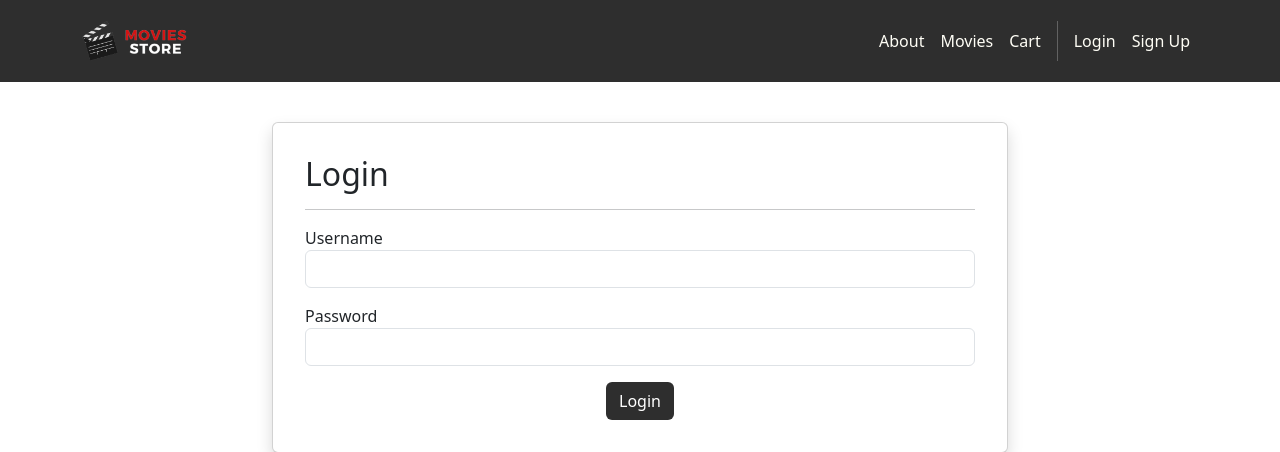
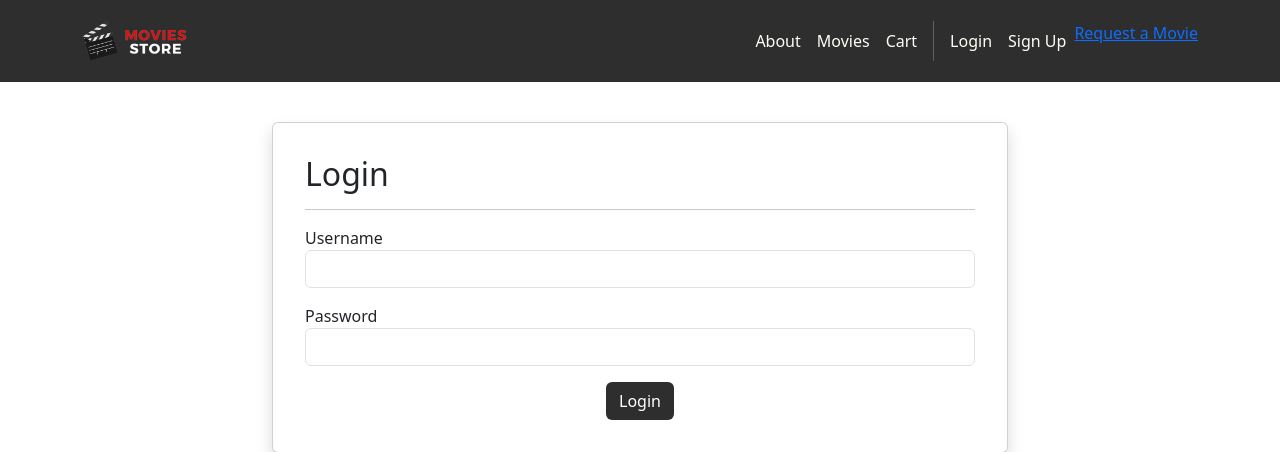
Before and after one commit to Samuel4949/MovieStore, a Django app: page /accounts/login/ in a window 1280 px wide. Shown: the top 452 px of the page. Run offline with Django 5.2, Linux system fonts and the light colour scheme; some libraries are stand-ins or nearby versions.

Commit message:
Button Link

```diff
--- a/moviesstore/templates/base.html
+++ b/moviesstore/templates/base.html
@@ -36,6 +36,8 @@
             {% else %}
             <a class="nav-link" href="{% url 'accounts.login' %}">Login</a>
             <a class="nav-link" href="{% url 'accounts.signup' %}">Sign Up</a>
+            <a href="{% url 'movie_requests' %}">Request a Movie</a>
+
             {% endif %}
           </div>
         </div>
```
